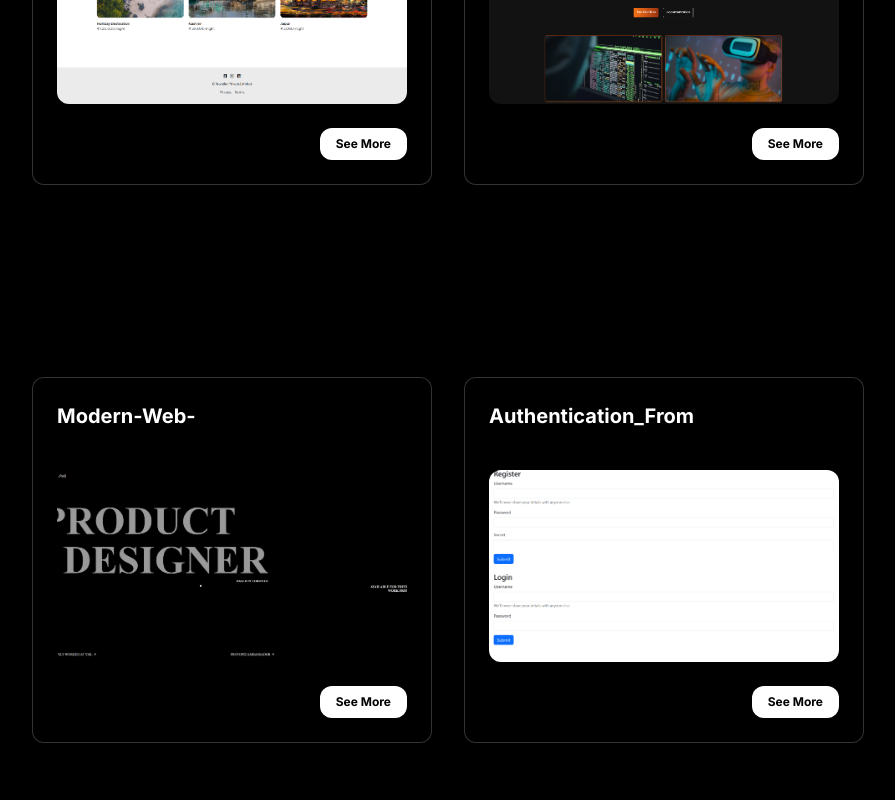
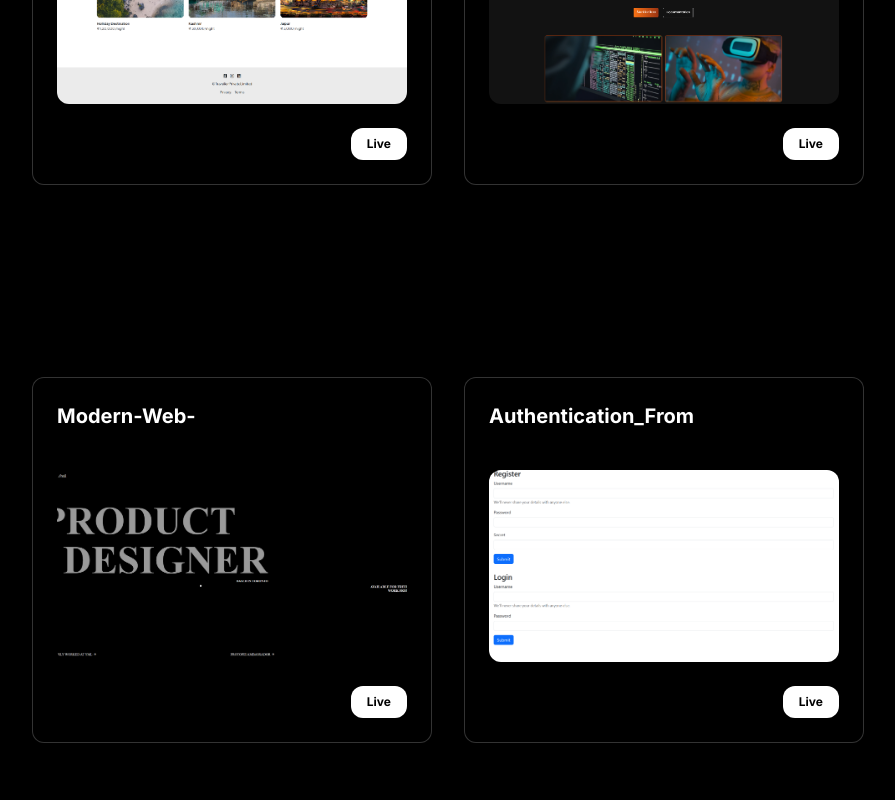
Before and after one commit to ShubhamPatilSp/My_Portfolio-, a Next.js app: page / in a window 1280 px wide. Shown: the part 780-1580 px from the top of the page, without its empty margins (192-1087 px from the left). Built offline with nearby package versions, Linux system fonts and the light colour scheme.

Commit message:
Update Projects.tsx

```diff
--- a/src/app/componets/Projects.tsx
+++ b/src/app/componets/Projects.tsx
@@ -58,7 +58,7 @@ function Projects() {
                                             as="button"
                                             className="px-4 py-2 rounded-xl bg-black dark:bg-white dark:text-black text-white text-xs font-bold"
                                         >
-                                            See More
+                                            Live
                                         </CardItem>
                                     </Link>
                                 )}
```
